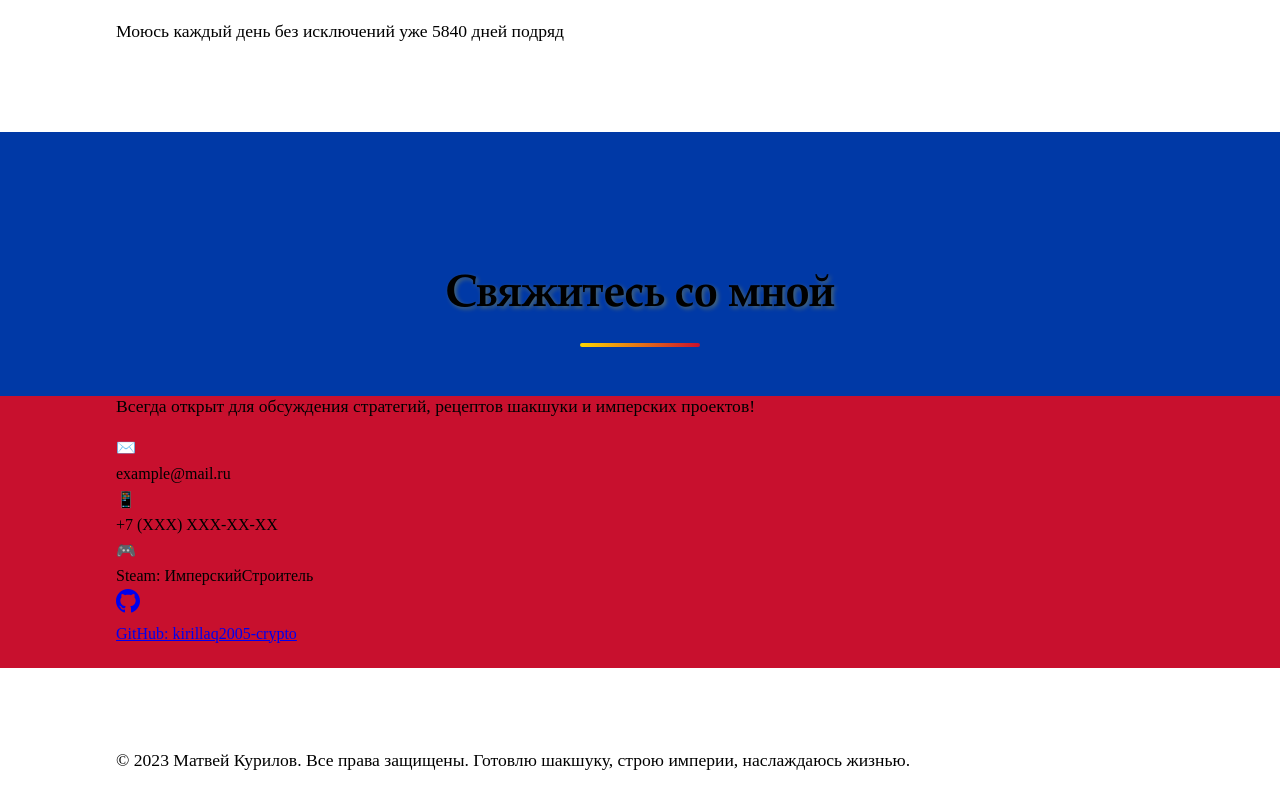
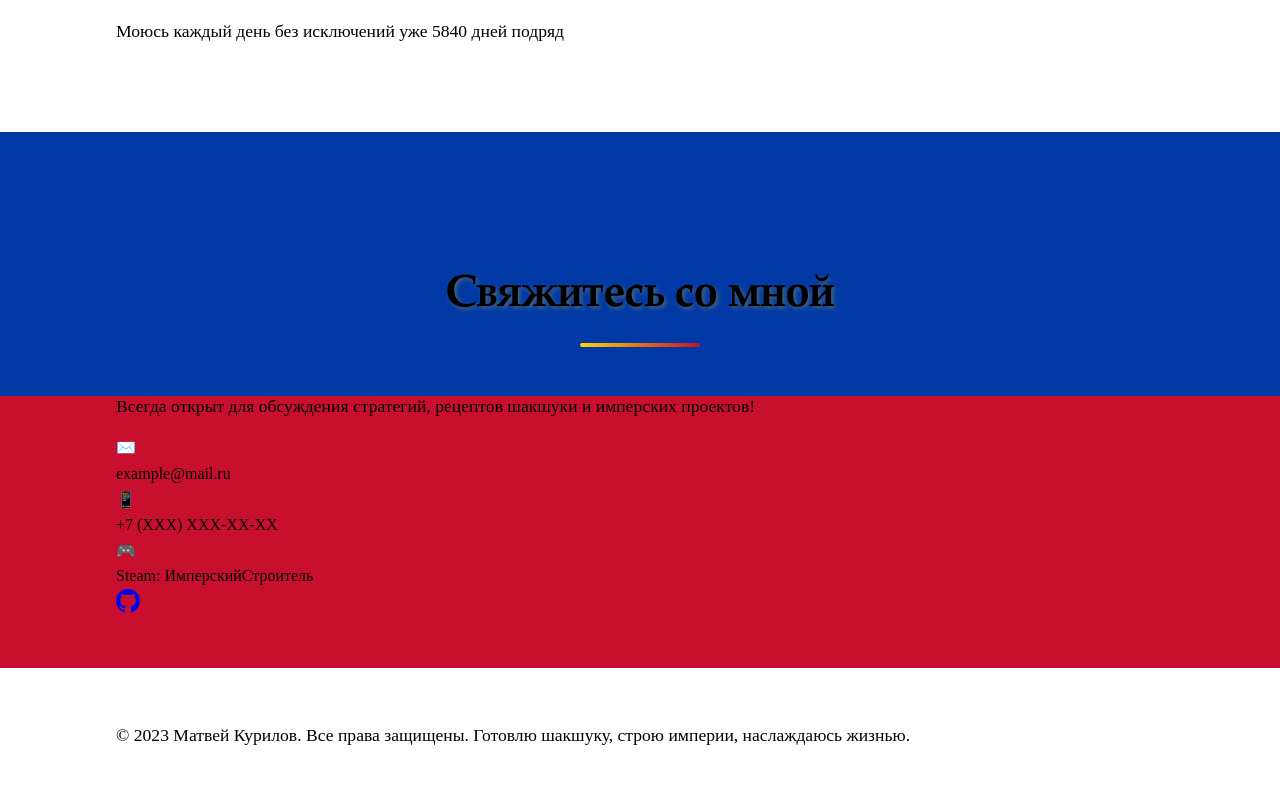
Before and after one commit to MaxLevelOfChill/GreatPorta, a plain HTML site: page index.html in a window 1280 px wide. Shown: the part 4132-4921 px from the top of the page. After the commit the page ends 4896 px from the top, so only its background shows below. Drawn offline with Linux system fonts and the light colour scheme.

Commit message:
Update index.html

```diff
--- a/index.html
+++ b/index.html
@@ -330,7 +330,7 @@
                                 <path d="M12 0c-6.626 0-12 5.373-12 12 0 5.302 3.438 9.8 8.207 11.387.599.111.793-.261.793-.577v-2.234c-3.338.726-4.033-1.416-4.033-1.416-.546-1.387-1.333-1.756-1.333-1.756-1.089-.745.083-.729.083-.729 1.205.084 1.839 1.237 1.839 1.237 1.07 1.834 2.807 1.304 3.492.997.107-.775.418-1.305.762-1.604-2.665-.305-5.467-1.334-5.467-5.931 0-1.311.469-2.381 1.236-3.221-.124-.303-.535-1.524.117-3.176 0 0 1.008-.322 3.301 1.23.957-.266 1.983-.399 3.003-.404 1.02.005 2.047.138 3.006.404 2.291-1.552 3.297-1.23 3.297-1.23.653 1.653.242 2.874.118 3.176.77.84 1.235 1.911 1.235 3.221 0 4.609-2.807 5.624-5.479 5.921.43.372.823 1.102.823 2.222v3.293c0 .319.192.694.801.576 4.765-1.589 8.199-6.086 8.199-11.386 0-6.627-5.373-12-12-12z"/>
                             </svg>
                         </div>
-                        <div>GitHub: kirillaq2005-crypto</div>
+                        <div></div>
                     </a>
                 </div>
             </div>
```
